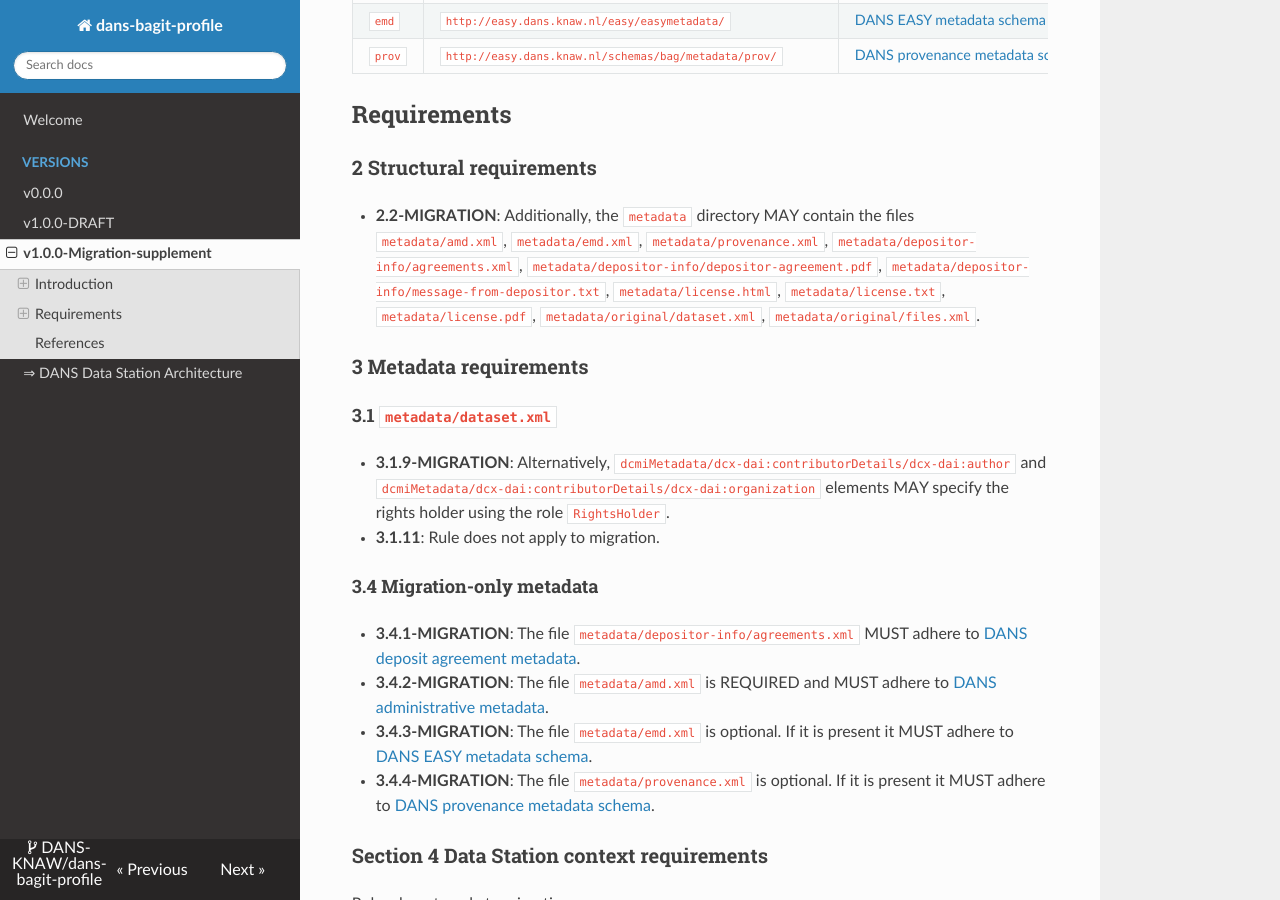
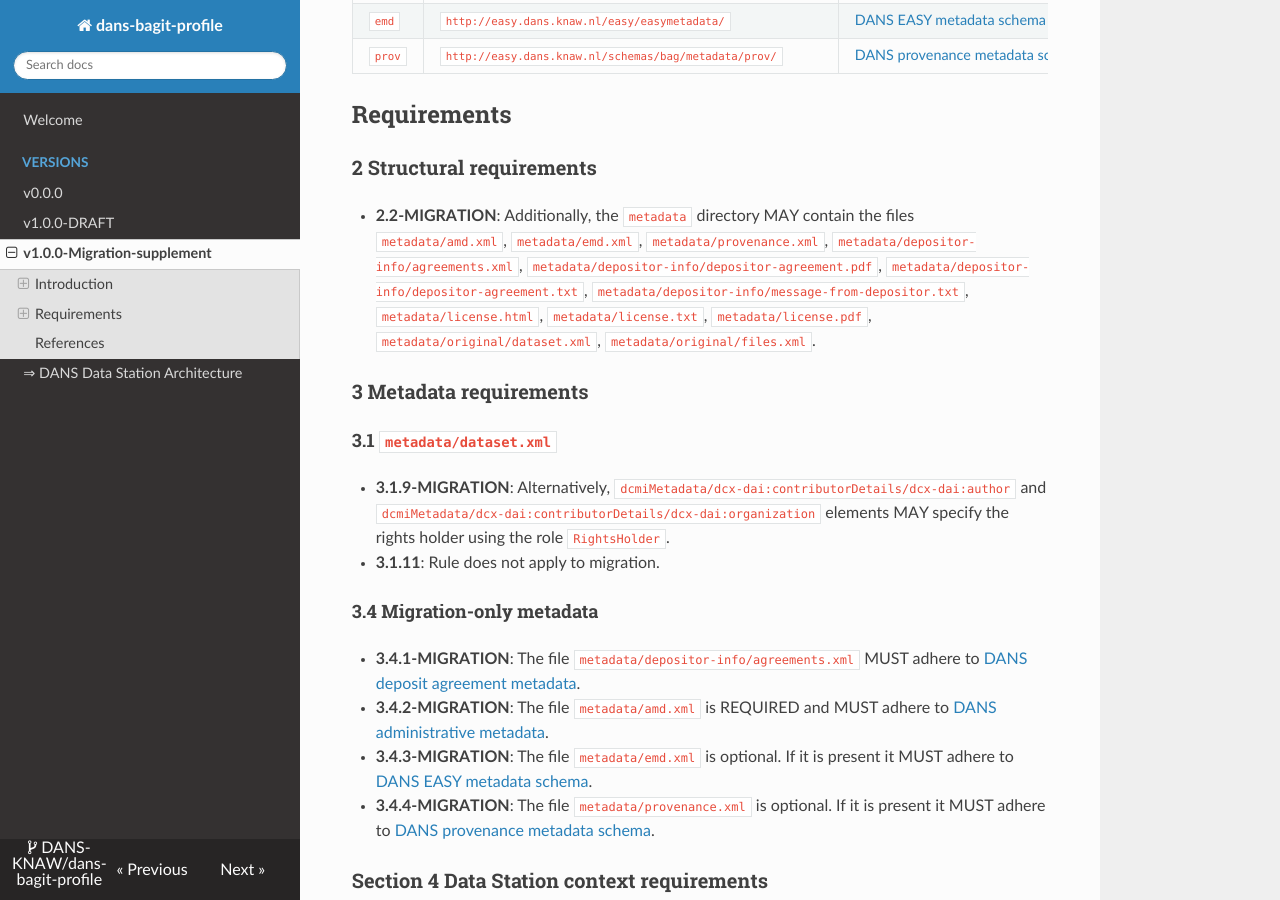
Before and after one commit to aliassheikh/dans-bagit-profile, an MkDocs documentation site: the page built from docs/versions/1.0.0-migration-supplement.md, in a window 1280 px wide and 900 px high, scrolled down 824 px. Built offline with MkDocs 1.6.1, drawn with Linux system fonts in a browser that asks for light colours; nearby versions of some CDN libraries.

Commit message:
Added allowed file to rule 2.2-MIGRATION

```diff
--- a/docs/versions/1.0.0-migration-supplement.md
+++ b/docs/versions/1.0.0-migration-supplement.md
@@ -36,8 +36,9 @@ Requirements
 ### 2 Structural requirements
 
 * **2.2-MIGRATION**:  Additionally, the `metadata` directory MAY contain the files `metadata/amd.xml`, `metadata/emd.xml`, `metadata/provenance.xml`,
-  `metadata/depositor-info/agreements.xml`, `metadata/depositor-info/depositor-agreement.pdf`, `metadata/depositor-info/message-from-depositor.txt`,
-  `metadata/license.html`, `metadata/license.txt`, `metadata/license.pdf`, `metadata/original/dataset.xml`, `metadata/original/files.xml`.
+  `metadata/depositor-info/agreements.xml`, `metadata/depositor-info/depositor-agreement.pdf`, `metadata/depositor-info/depositor-agreement.txt`,
+  `metadata/depositor-info/message-from-depositor.txt`, `metadata/license.html`, `metadata/license.txt`, `metadata/license.pdf`, `metadata/original/dataset.xml`,
+  `metadata/original/files.xml`.
 
 ### 3 Metadata requirements
 
```
